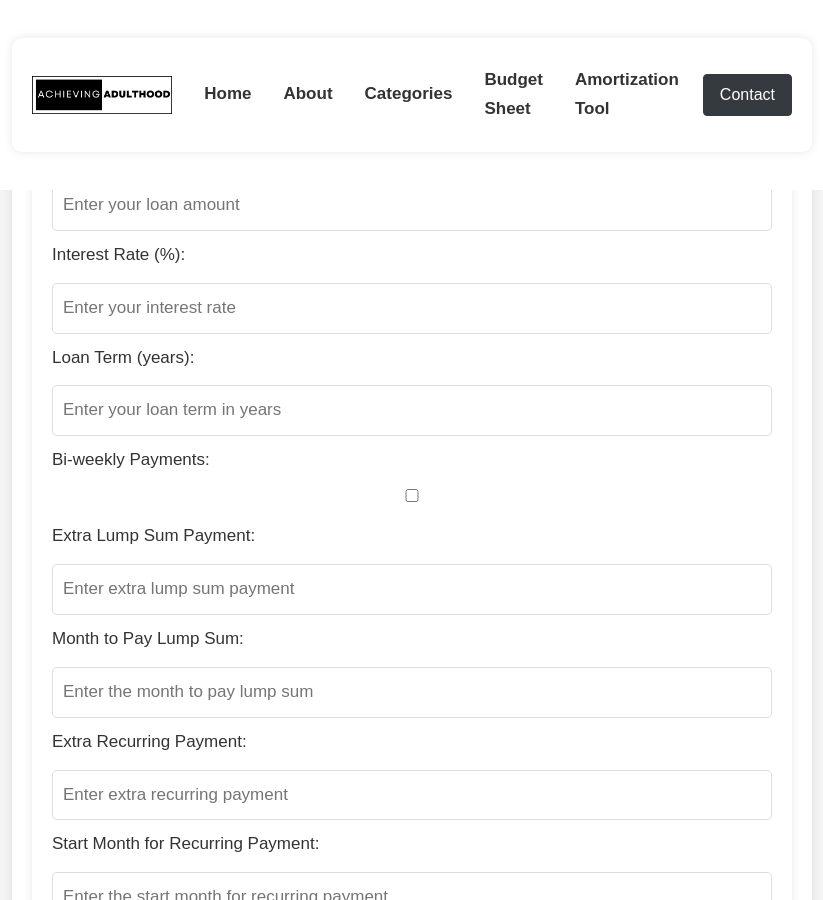
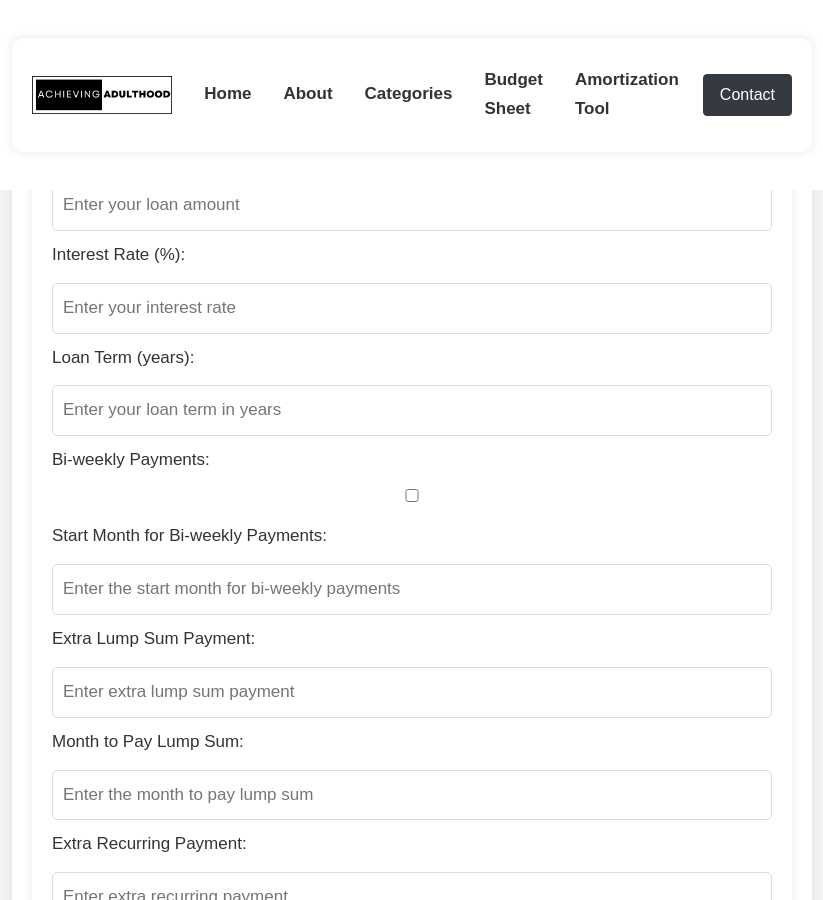
Before and after one commit to jkic2023github/achievingadulthood.com, a Jekyll site: the page built from pages/amortization-calculator.html, in a window 1280 px wide and 900 px high. Shown: the whole window, without its empty margins (228-1051 px from the left). Built offline with Jekyll 4.4.1, drawn with Linux system fonts in a browser that asks for light colours; some of the changed lines change nothing that is shown.

Commit message:
Update amortization-calculator.html

```diff
--- a/pages/amortization-calculator.html
+++ b/pages/amortization-calculator.html
@@ -36,6 +36,9 @@
         <label for="biWeekly">Bi-weekly Payments:</label>
         <input type="checkbox" id="biWeekly">
 
+        <label for="startBiWeekly">Start Month for Bi-weekly Payments:</label>
+        <input type="number" id="startBiWeekly" placeholder="Enter the start month for bi-weekly payments" step="1" min="1">
+
         <label for="extraLumpSum">Extra Lump Sum Payment:</label>
         <input type="number" id="extraLumpSum" placeholder="Enter extra lump sum payment" step="0.01">
 
@@ -70,32 +73,37 @@
 
         <h3 id="savingsSummary" style="text-align: center; color: #333;"></h3>
     </div>
-
     <script>
         function generateAmortization() {
-            // Retrieve user inputs
             let loanAmount = parseFloat(document.getElementById('loanAmount').value);
             let interestRate = parseFloat(document.getElementById('interestRate').value) / 100 / 12;
             let loanTerm = parseInt(document.getElementById('loanTerm').value) * 12;
             let biWeekly = document.getElementById('biWeekly').checked;
+            let startBiWeekly = parseInt(document.getElementById('startBiWeekly').value) || 0;
             let extraLumpSum = parseFloat(document.getElementById('extraLumpSum').value) || 0;
             let lumpSumMonth = parseInt(document.getElementById('lumpSumMonth').value) || 0;
             let extraRecurring = parseFloat(document.getElementById('extraRecurring').value) || 0;
             let recurringStartMonth = parseInt(document.getElementById('recurringStartMonth').value) || 0;
 
             let monthlyPayment = loanAmount * interestRate / (1 - Math.pow(1 + interestRate, -loanTerm));
-            let biWeeklyPayment = loanAmount * interestRate / (1 - Math.pow(1 + interestRate, -loanTerm * 2 / 3));
+            document.getElementById('regularPayment').innerText = `Regular Monthly Payment (Principal & Interest): $${monthlyPayment.toFixed(2)}`;
 
             let amortizationData = [];
             let totalInterestPaid = 0;
             let principalPaid, interestPaid, extraPrincipal, remainingBalance = loanAmount;
             let paymentInterval = biWeekly ? 2 : 1;
             let totalPayments = loanTerm * paymentInterval;
+            let biWeeklyCounter = startBiWeekly;
 
             for (let month = 1; month <= totalPayments; month++) {
                 interestPaid = remainingBalance * interestRate * paymentInterval;
-                principalPaid = (biWeekly ? biWeeklyPayment : monthlyPayment) - interestPaid;
+                principalPaid = (monthlyPayment / paymentInterval) - interestPaid;
                 extraPrincipal = (month === lumpSumMonth ? extraLumpSum : 0) + (month >= recurringStartMonth ? extraRecurring * paymentInterval : 0);
+
+                if (biWeekly && biWeeklyCounter < month && month % 2 === 0) {
+                    extraPrincipal += monthlyPayment / 2;
+                }
+
                 totalInterestPaid += interestPaid;
                 remainingBalance -= (principalPaid + extraPrincipal);
 
@@ -104,55 +112,28 @@
                 if (remainingBalance <= 0) break;
             }
 
-            let tableBody = document.getElementById('amortizationTable').getElementsByTagName('tbody')[0];
-            tableBody.innerHTML = '';
-
-            amortizationData.forEach(data => {
-                let row = tableBody.insertRow();
-                row.insertCell(0).innerText = data.month;
-                row.insertCell(1).innerText = data.principalPaid.toFixed(2);
-                row.insertCell(2).innerText = data.interestPaid.toFixed(2);
-                row.insertCell(3).innerText = data.extraPrincipal.toFixed(2);
-                row.insertCell(4).innerText = data.totalInterestPaid.toFixed(2);
-                row.insertCell(5).innerText = data.remainingBalance.toFixed(2);
-            });
-
+            populateTable(amortizationData);
             generateSavingsChart(amortizationData);
             calculateSavingsSummary(amortizationData, loanTerm, totalInterestPaid);
         }
 
-        function generateSavingsChart(amortizationData) {
-            let labels = amortizationData.map(data => data.month);
-            let principalData = amortizationData.map(data => data.principalPaid);
-            let interestData = amortizationData.map(data => data.interestPaid);
-            let extraPrincipalData = amortizationData.map(data => data.extraPrincipal);
+        function populateTable(data) {
+            let tableBody = document.getElementById('amortizationTable').getElementsByTagName('tbody')[0];
+            tableBody.innerHTML = '';
 
-            let ctx = document.getElementById('savingsChart').getContext('2d');
-            new Chart(ctx, {
-                type: 'line',
-                data: {
-                    labels,
-                    datasets: [
-                        { label: 'Principal Paid', data: principalData, borderColor: 'green', fill: false },
-                        { label: 'Interest Paid', data: interestData, borderColor: 'red', fill: false },
-                        { label: 'Extra Principal', data: extraPrincipalData, borderColor: 'blue', fill: false }
-                    ]
-                },
-                options: {
-                    scales: {
-                        yAxes: [{
-                            ticks: {
-                                beginAtZero: true
-                            }
-                        }]
-                    }
-                }
+            data.forEach(entry => {
+                let row = tableBody.insertRow();
+                row.insertCell(0).innerText = entry.month;
+                row.insertCell(1).innerText = entry.principalPaid.toFixed(2);
+                row.insertCell(2).innerText = entry.interestPaid.toFixed(2);
+                row.insertCell(3).innerText = entry.extraPrincipal.toFixed(2);
+                row.insertCell(4).innerText = entry.totalInterestPaid.toFixed(2);
+                row.insertCell(5).innerText = entry.remainingBalance.toFixed(2);
             });
         }
-
-        function calculateSavingsSummary(amortizationData, originalLoanTerm, totalInterestPaid) {
-            let shortenedTerm = amortizationData.length;
-            let interestSaved = (originalLoanTerm - shortenedTerm) * (totalInterestPaid / originalLoanTerm);
+        function calculateSavingsSummary(data, originalLoanTerm, totalInterestPaid) {
+            let shortenedTerm = data.length;
+            let interestSaved = totalInterestPaid - data[data.length - 1].totalInterestPaid;
             document.getElementById('savingsSummary').innerText = `By making extra payments, you have shortened your loan term by ${(originalLoanTerm - shortenedTerm) / 12} years and saved $${interestSaved.toFixed(2)} in interest!`;
         }
     </script>
```
